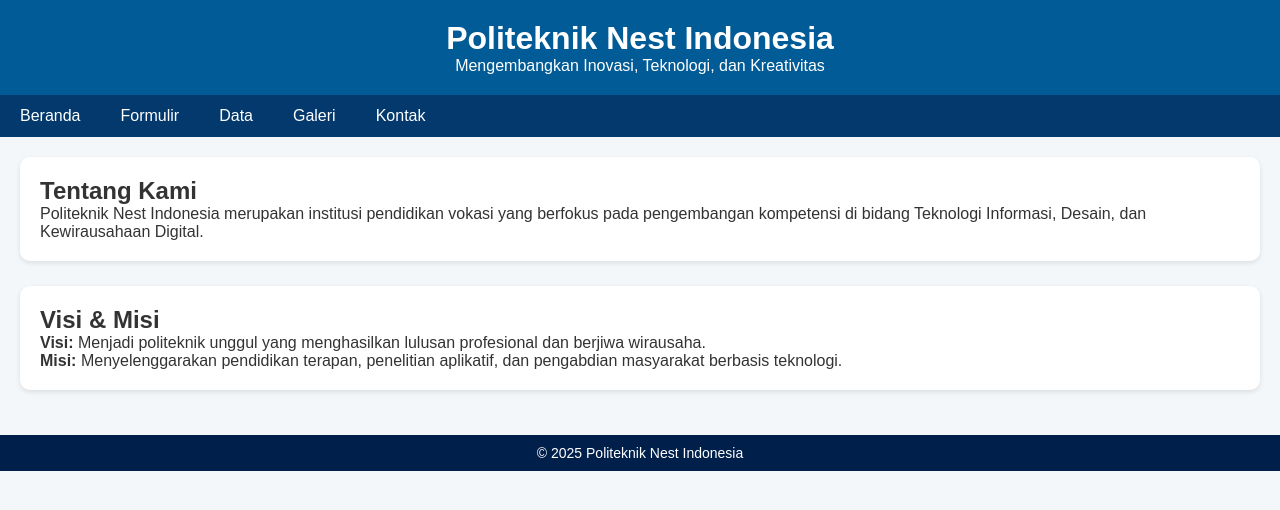
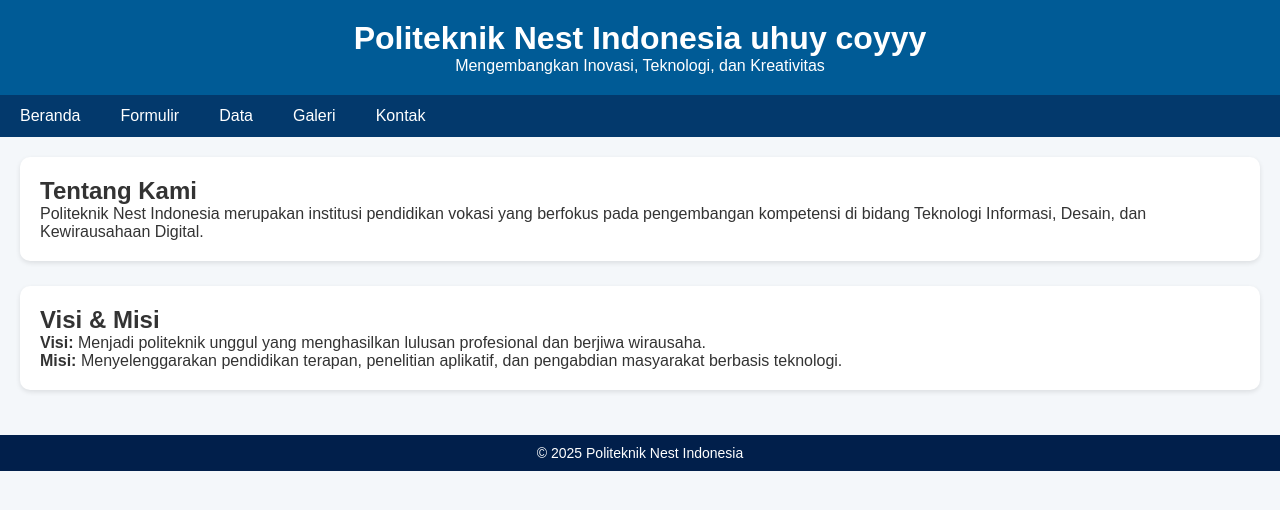
Before and after one commit to mantaroman/semester1, a plain HTML site: page index.html in a window 1280 px wide. Drawn offline with Linux system fonts and the light colour scheme.

Commit message:
liaa_uhuy

```diff
--- a/index.html
+++ b/index.html
@@ -8,7 +8,7 @@
 </head>
 <body>
   <header id="header-utama">
-    <h1>Politeknik Nest Indonesia</h1>
+    <h1>Politeknik Nest Indonesia uhuy coyyy</h1>
     <p>Mengembangkan Inovasi, Teknologi, dan Kreativitas</p>
   </header>
 
```
